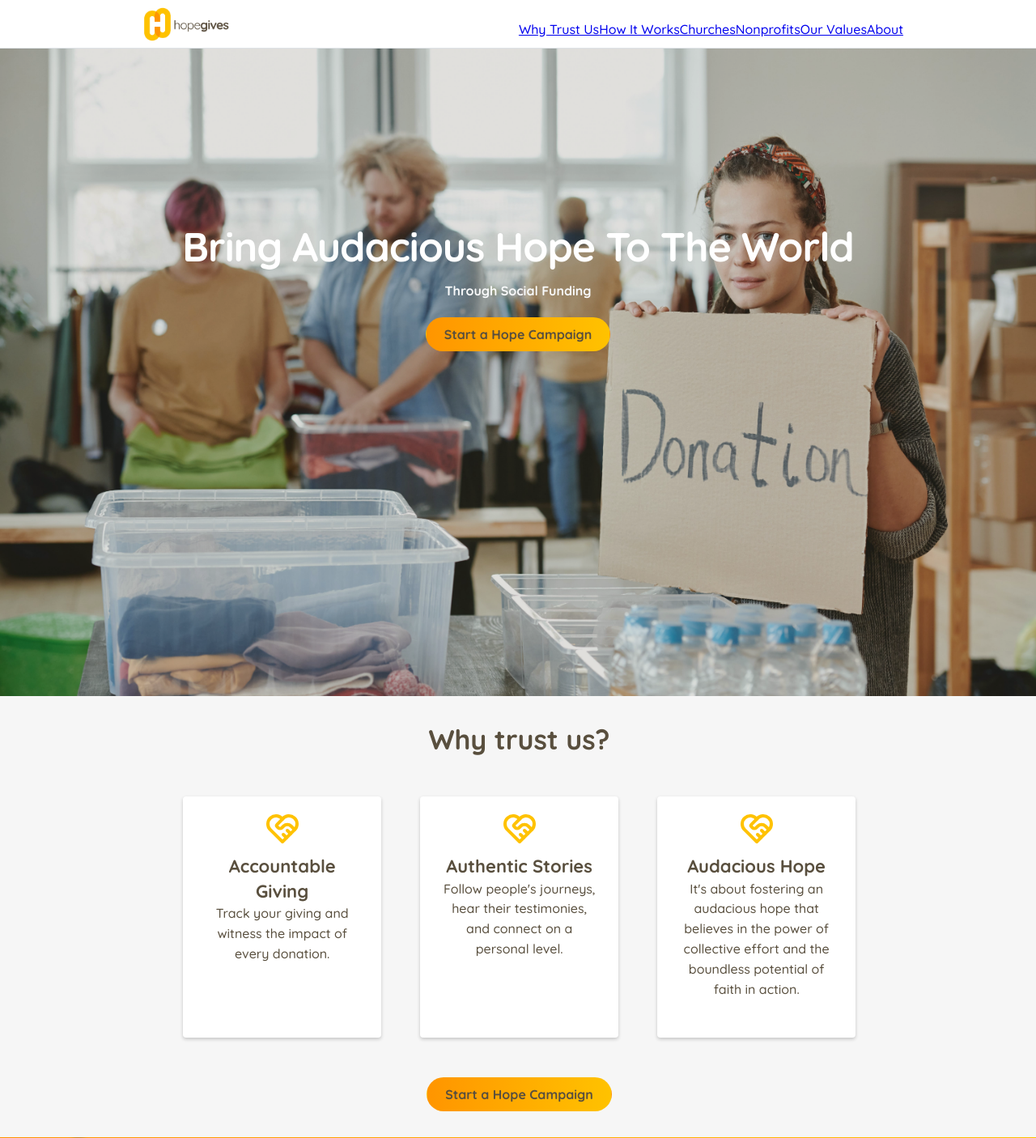
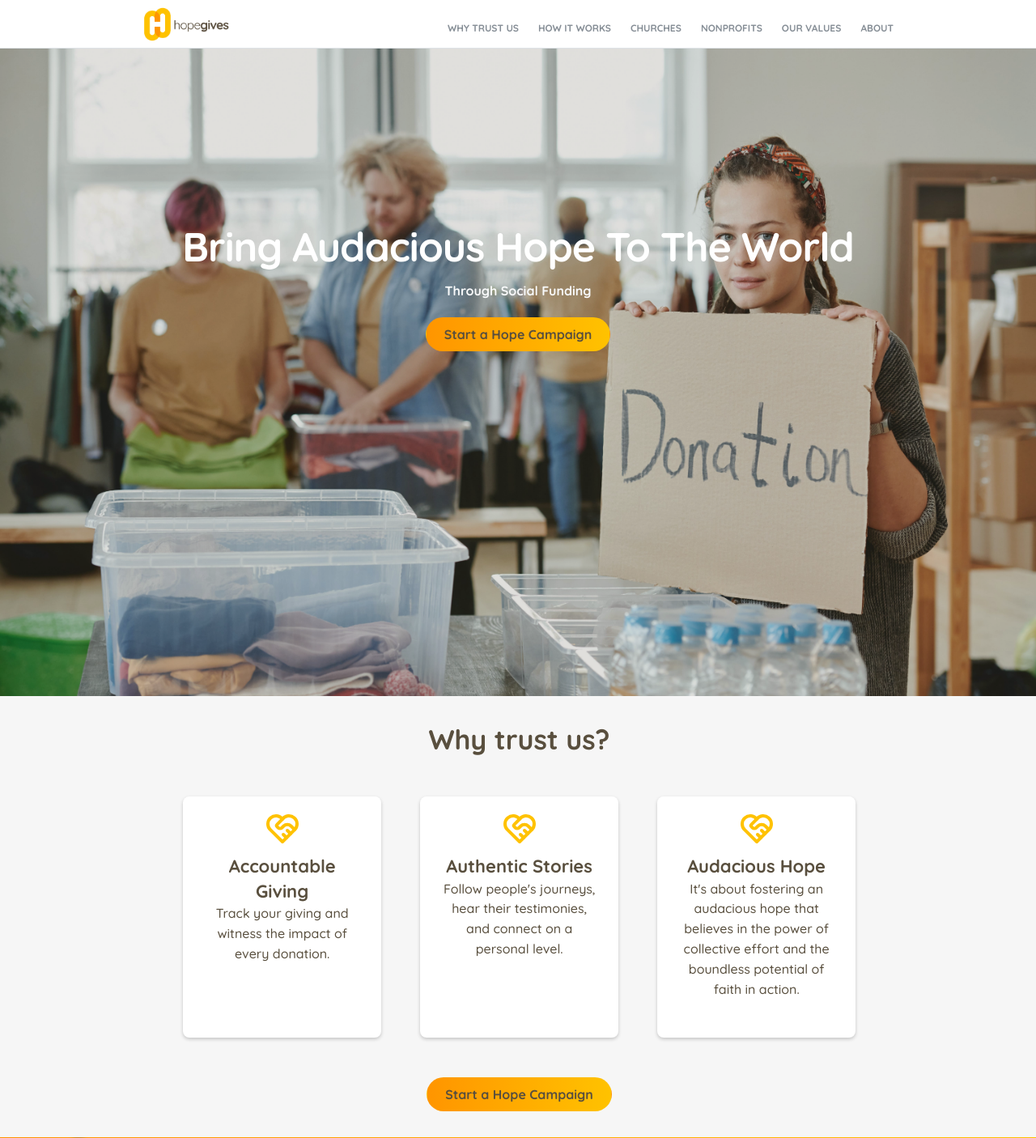
Before and after one commit to jwenger100/hope-gives, a Next.js app: page / in a window 1280 px wide. Shown: the top 1406 px of the page at 81% size. Built offline with nearby package versions, Linux system fonts and the light colour scheme.

Commit message:
Remove possible header fix

```diff
--- a/src/components/DonationImpactTracker.module.css
+++ b/src/components/DonationImpactTracker.module.css
@@ -54,6 +54,7 @@
     color 0.3s ease;
   border: 4px solid transparent; /* Added for border animation */
   height: 100%;
+  border-radius: var(--mantine-radius-md);
 }
 
 .item:hover {
--- a/src/components/ForChurchesBanner.tsx
+++ b/src/components/ForChurchesBanner.tsx
@@ -63,7 +63,7 @@ export function ForChurchesBanner() {
   return (
     <>
       <Box className={classes.wrapper} mt="60px" id="churches">
-        <Fade cascade damping={0.9} triggerOnce>
+        <Fade cascade triggerOnce>
           <Box
             className={classes.backgroundImage}
             style={{
--- a/src/components/Header.tsx
+++ b/src/components/Header.tsx
@@ -41,7 +41,6 @@ export function Header() {
     <Link
       href={item.link}
       key={item.label}
-      legacyBehavior
       className={classes.mainLink}
       data-active={index === active && active !== -1 ? true : undefined}
       onClick={() => {
@@ -50,9 +49,7 @@ export function Header() {
         }
       }}
     >
-      <a onClick={() => item.link} href={item.link}>
-        {item.label}
-      </a>
+      {item.label}
     </Link>
   ));
 
```
